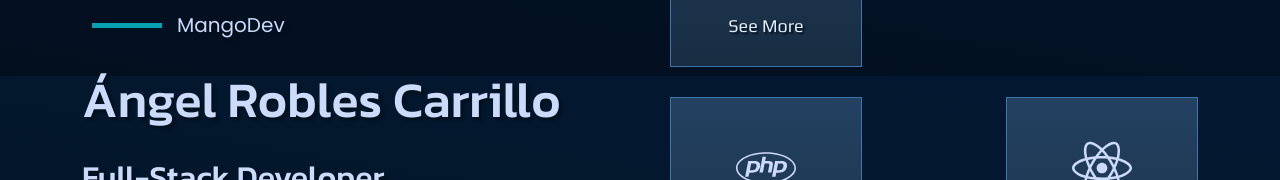
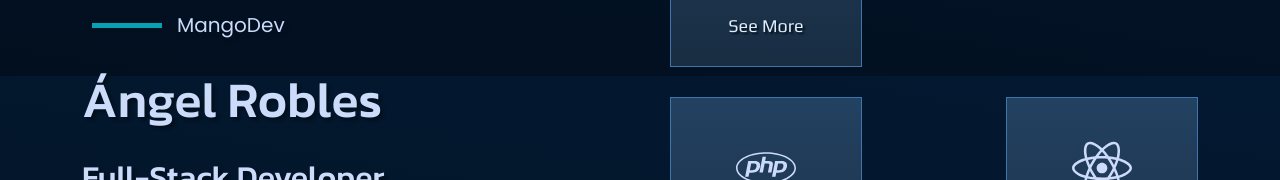
Before and after one commit to MangowDev/Portfolio, a React (Vite) app: page / in a window 1280 px wide. Shown: the part 724-904 px from the top of the page. Built offline with nearby package versions, Linux system fonts and the light colour scheme.

Commit message:
Changed name

```diff
--- a/src/components/Main.jsx
+++ b/src/components/Main.jsx
@@ -13,7 +13,7 @@ function Main() {
             <div></div>
             <span>MangoDev</span>
           </div>
-          <h1>Ángel Robles Carrillo</h1>
+          <h1>Ángel Robles</h1>
           <h2>Full-Stack Developer</h2>
           <p>
             Building elegant and interactive web applications with passion,
```
